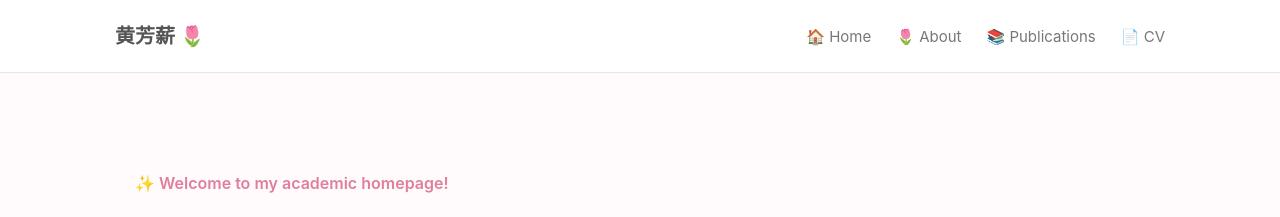
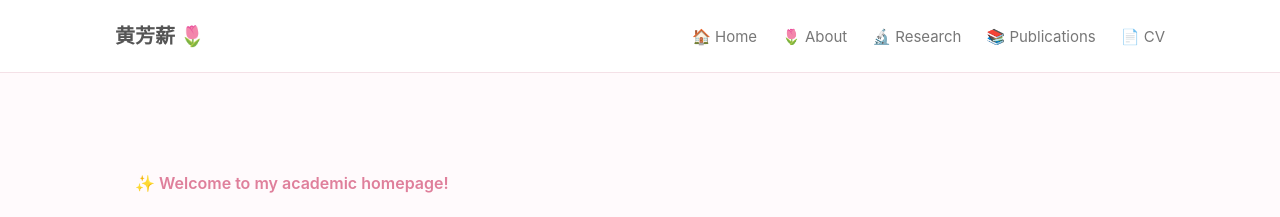
Before and after one commit to huangfangxin0517/huangfangxin0517.github.io, a Jekyll site: the page built from index.md, in a window 1280 px wide. Shown: the top 217 px of the page. Built offline with Jekyll 4.4.1, drawn with Linux system fonts in a browser that asks for light colours.

Commit message:
Update default.html

```diff
--- a/_layouts/default.html
+++ b/_layouts/default.html
@@ -50,25 +50,13 @@
 
     <!-- Navigation -->
 
-    <nav class="site-nav">
-
-      <a href="{{ '/' | relative_url }}">
-        🏠 Home
-      </a>
-
-      <a href="{{ '/about' | relative_url }}">
-        🌷 About
-      </a>
-
-      <a href="{{ '/publications' | relative_url }}">
-        📚 Publications
-      </a>
-
-      <a href="{{ '/cv' | relative_url }}">
-        📄 CV
-      </a>
-
-    </nav>
+<nav class="site-nav">
+  <a href="{{ '/' | relative_url }}">🏠 Home</a>
+  <a href="{{ '/about' | relative_url }}">🌷 About</a>
+  <a href="{{ '/research' | relative_url }}">🔬 Research</a>
+  <a href="{{ '/publications' | relative_url }}">📚 Publications</a>
+  <a href="{{ '/cv' | relative_url }}">📄 CV</a>
+</nav>
 
 
   </div>
```
